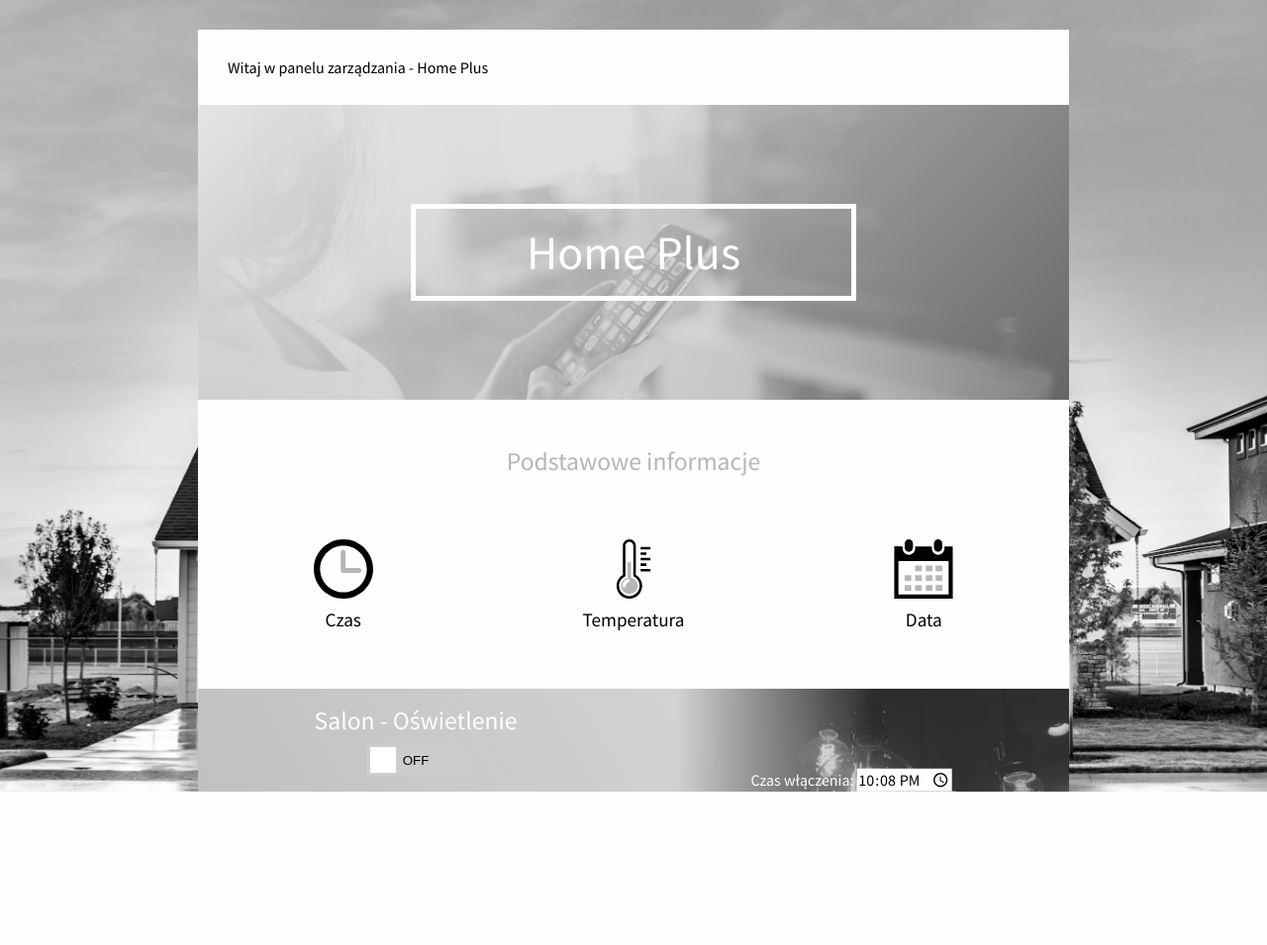
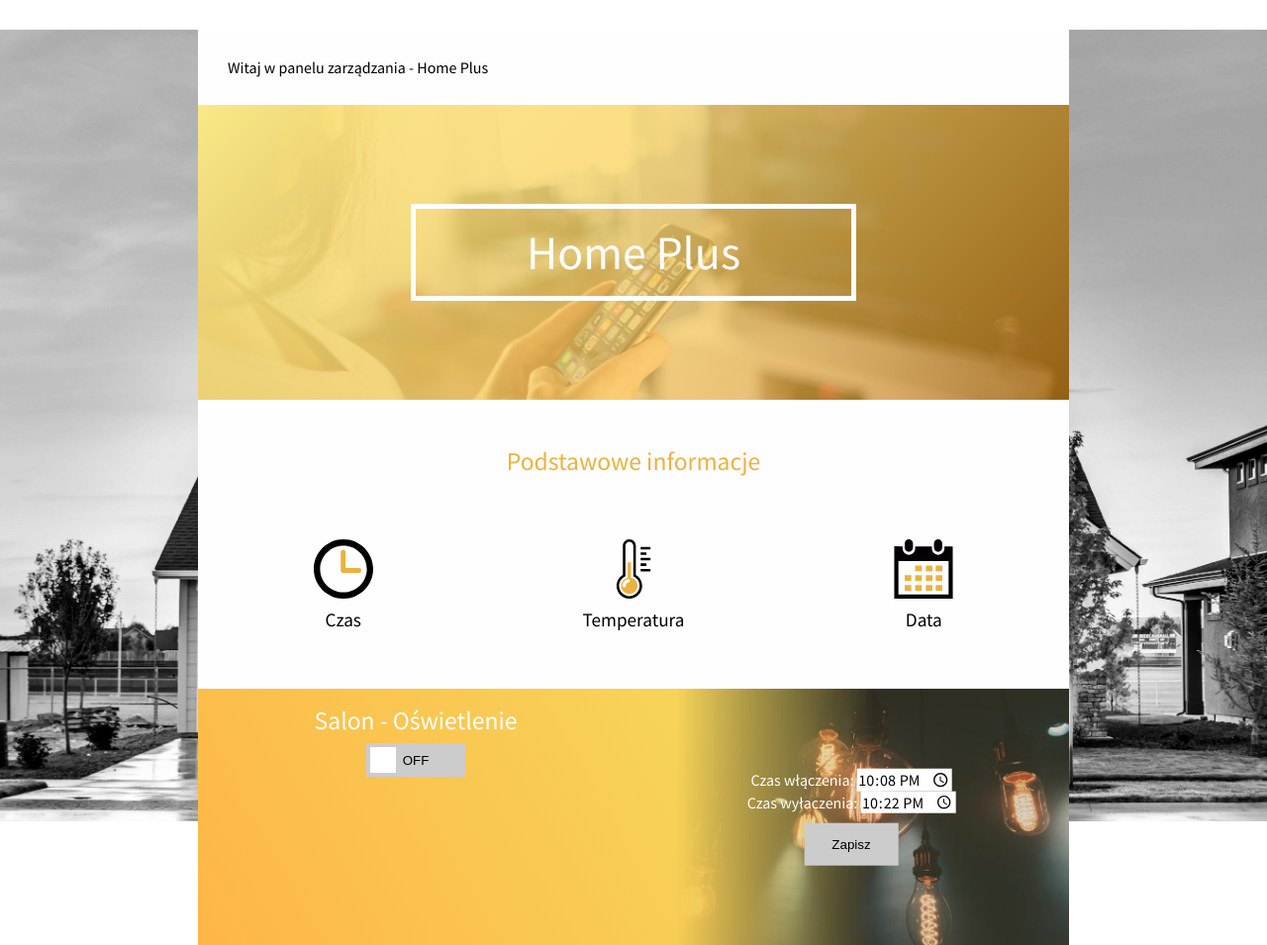
Before and after one commit to xCeLeSx/homeplus, a PHP site: page / in a window 1280 px wide. Shown: the top 955 px of the page at 99% size. Before the commit the page ends 800 px from the top, so only its background shows below. Run offline with PHP 8.4, Linux system fonts and the light colour scheme.

Commit message:
0.1.0 pages

```diff
--- a/css/style.css
+++ b/css/style.css
@@ -5,12 +5,12 @@
     padding: 0;
 }
 
-html {
+body:before {
     content: "";
     position: fixed;
     left: 0;
     right: 0;
-    background-image: url("./img/bg.jpg");
+    background-image: url("/img/bg.jpg");
     height: 100%;
     background-position: center;
     background-repeat: no-repeat;
@@ -19,7 +19,6 @@
     z-index: -1;
 }
 
-body {}
 
 .wrapper {
     background-color: #fefefe;
```
